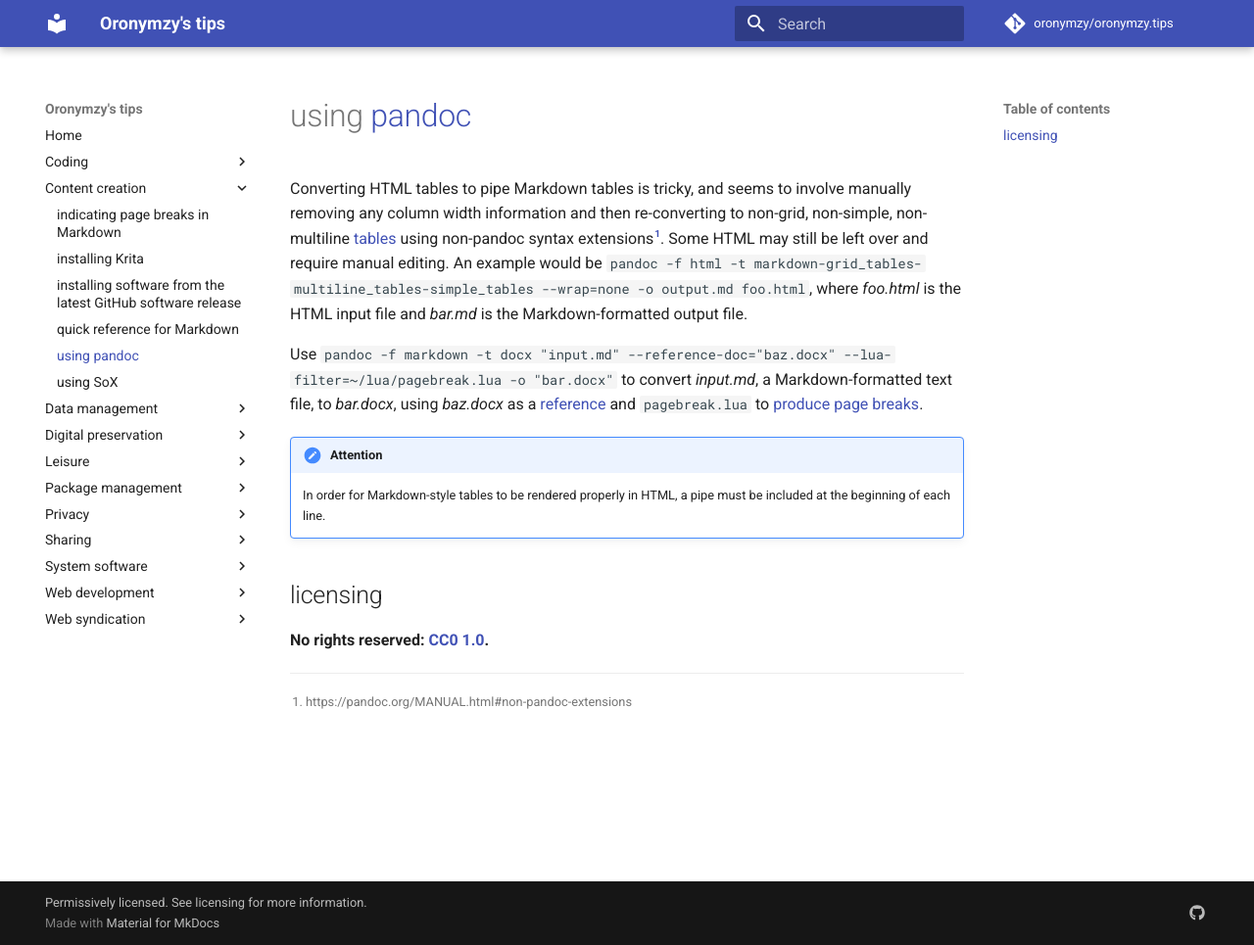
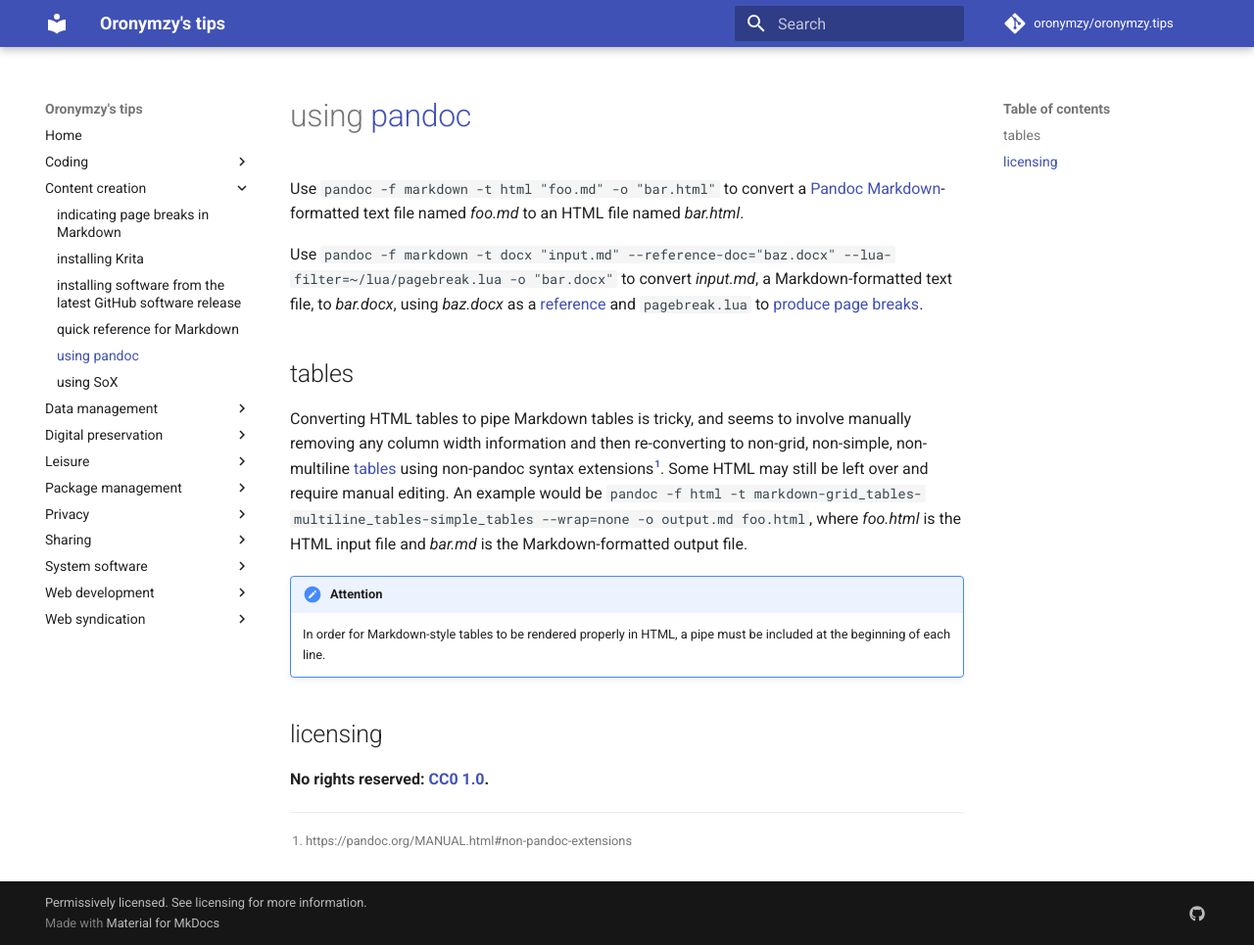
Before and after one commit to oronymzy/tips, an MkDocs documentation site: the page built from docs/uspndoc.md, in a window 1280 px wide and 965 px high. Shown: the whole window at 98% size. Built offline with MkDocs 1.6.1 and Material for MkDocs 9.7.7, drawn with Linux system fonts in a browser that asks for light colours; comment, search, counter and statistics services are not loaded.

Commit message:
Add basic Markdown to HTML conversion, rearrange things

```diff
--- a/docs/uspndoc.md
+++ b/docs/uspndoc.md
@@ -1,7 +1,10 @@
 # using [pandoc]
-Converting HTML tables to pipe Markdown tables is tricky, and seems to involve manually removing any column width information and then re-converting to non-grid, non-simple, non-multiline [tables](https://pandoc.org/MANUAL.html#tables) using non-pandoc syntax extensions[^uspndoc1]. Some HTML may still be left over and require manual editing. An example would be `pandoc -f html -t markdown-grid_tables-multiline_tables-simple_tables --wrap=none -o output.md foo.html`, where *foo.html* is the HTML input file and *bar.md* is the Markdown-formatted output file.
+Use `pandoc -f markdown -t html "foo.md" -o "bar.html"` to convert a [Pandoc Markdown](https://pandoc.org/MANUAL.html#pandocs-markdown)-formatted text file named *foo.md* to an HTML file named *bar.html*.
 
 Use `pandoc -f markdown -t docx "input.md" --reference-doc="baz.docx" --lua-filter=~/lua/pagebreak.lua -o "bar.docx"` to convert *input.md*, a Markdown-formatted text file, to *bar.docx*, using *baz.docx* as a [reference](https://pandoc.org/MANUAL.html#option--reference-doc) and `pagebreak.lua` to [produce page breaks](ipbkMkd.md#pandoc-filters-and-latex).
+
+## tables
+Converting HTML tables to pipe Markdown tables is tricky, and seems to involve manually removing any column width information and then re-converting to non-grid, non-simple, non-multiline [tables](https://pandoc.org/MANUAL.html#tables) using non-pandoc syntax extensions[^uspndoc1]. Some HTML may still be left over and require manual editing. An example would be `pandoc -f html -t markdown-grid_tables-multiline_tables-simple_tables --wrap=none -o output.md foo.html`, where *foo.html* is the HTML input file and *bar.md* is the Markdown-formatted output file.
 
 !!! attention
 
```
